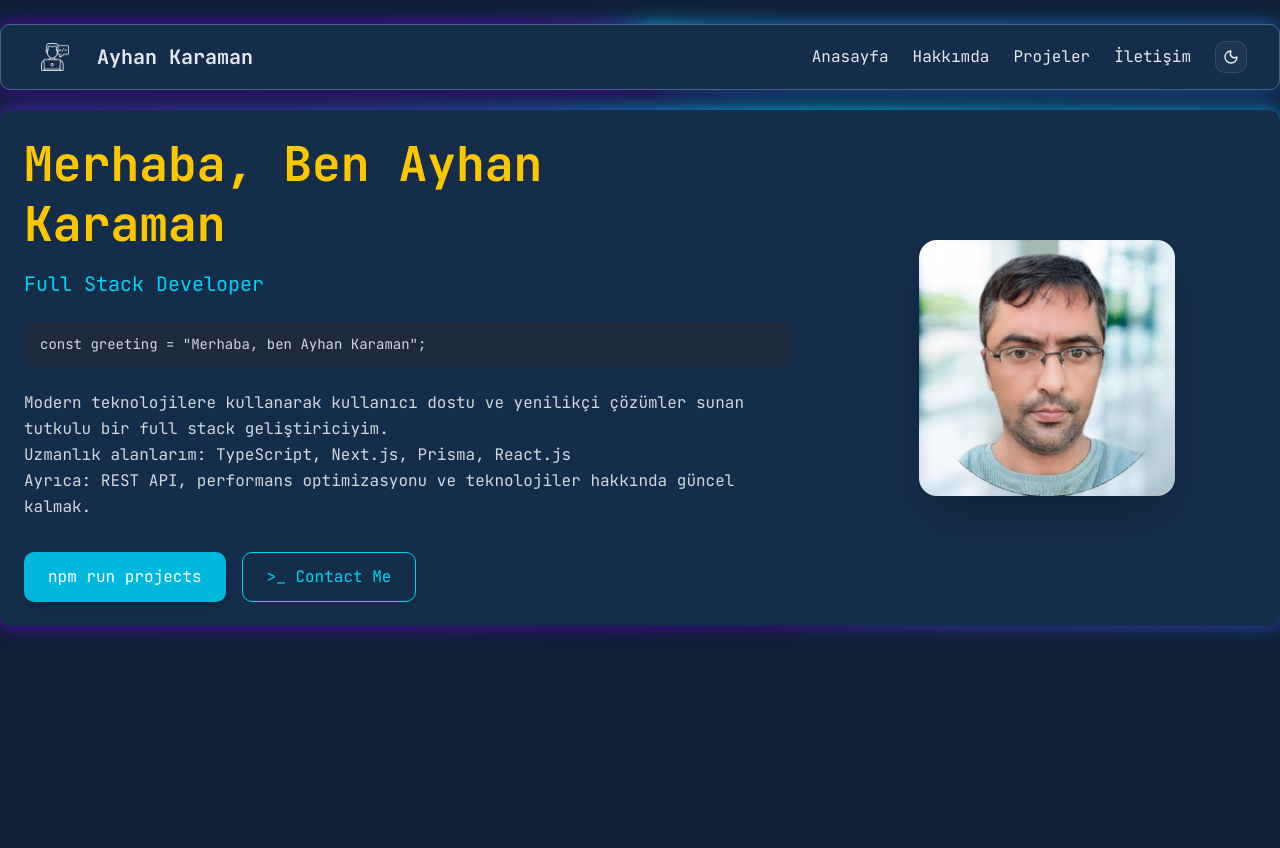
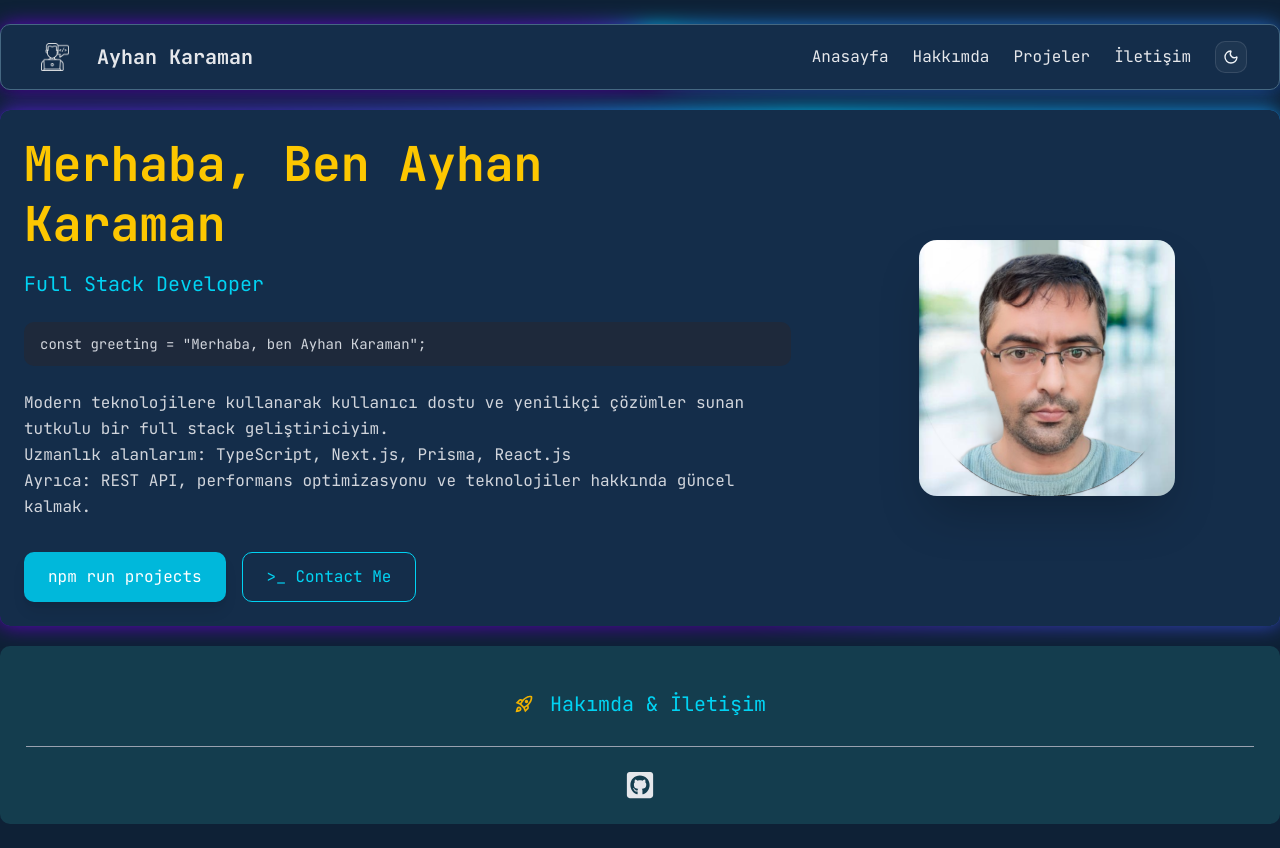
Before and after one commit to ayhan-karaman/my-portfolio, a Next.js app: page / in a window 1280 px wide. Before the commit the page ends 800 px from the top, so only its background shows below. Built offline with nearby package versions, Linux system fonts and the light colour scheme.

Commit message:
footer added

```diff
--- a/app/layout.tsx
+++ b/app/layout.tsx
@@ -3,6 +3,7 @@ import { JetBrains_Mono, Geist } from "next/font/google";
 import "./globals.css";
 import ThemeProvider from "@/components/ThemeProvider";
 import Navbar from "@/components/Navbar"
+import Footer from "@/components/Footer";
 const geist = Geist({ subsets: ['latin'], variable: '--font-sans' });
 
 const jetBrainsMono = JetBrains_Mono({
@@ -37,7 +38,7 @@ export default function RootLayout({
             <div className="container">
                 <Navbar />
                 {children}
-
+                 <Footer />
             </div>
         </main>
         </ThemeProvider>
--- /dev/null
+++ b/components/Footer.tsx
@@ -0,0 +1,33 @@
+import React from "react";
+import { MdOutlineRocketLaunch } from "react-icons/md";
+import { FaGithubSquare } from "react-icons/fa";
+import Link from "next/link";
+
+const Footer = () => {
+  return (
+    <footer className=" gap-x-1 text-white dark:bg-[#143d4e] bg-white flex flex-col  mt-5 rounded-lg relative ">
+      <div className="box rounded-lg"></div>
+      <div className="w-full px-6 py-7 flex justify-center items-center">
+        <p className="text-[#0e2136] dark:text-cyan-400 mt-4 items-center gap-x-4 flex text-xl">
+          <span className="text-yellow-500">
+            <MdOutlineRocketLaunch />
+          </span>{" "}
+          Hakımda & İletişim
+        </p>
+      </div>
+      <div className="relative w-full flex justify-center items-center max-h-[1px]">
+        <div className="absolute w-[96%] bg-gray-400 min-h-[1px] "></div>
+      </div>
+      <div className="w-full p-6 text-3xl flex justify-center items-center gap-x-4 ">
+        <a
+          href="/#"
+          className="text-gray-700 hover:text-gray-400  dark:text-gray-200"
+        >
+          <FaGithubSquare />
+        </a>
+      </div>
+    </footer>
+  );
+};
+
+export default Footer;
--- a/package.json
+++ b/package.json
@@ -19,6 +19,7 @@
     "radix-ui": "^1.4.3",
     "react": "19.2.4",
     "react-dom": "19.2.4",
+    "react-icons": "^5.6.0",
     "shadcn": "^4.1.1",
     "tailwind-merge": "^3.5.0",
     "tw-animate-css": "^1.4.0"
```
Also changed, not shown: 1 other file (tests, documents, lock files or other folders).
